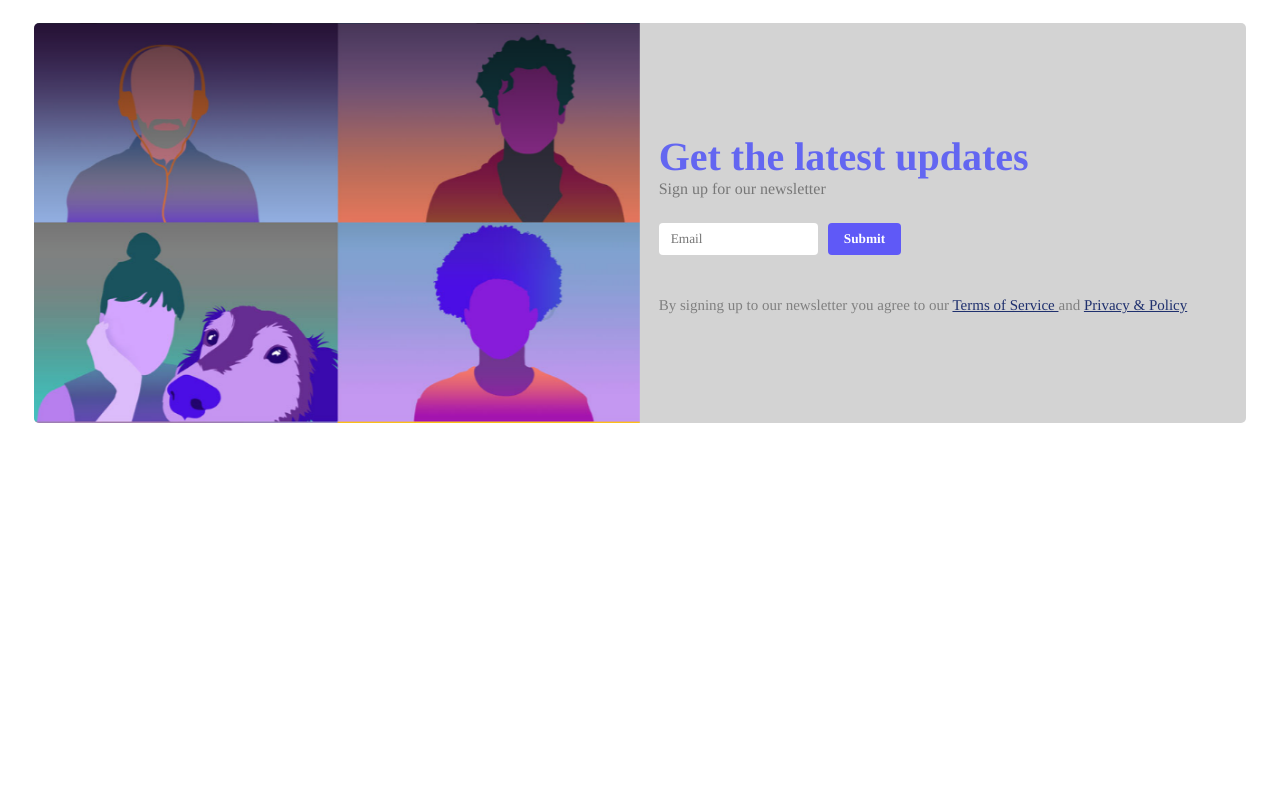
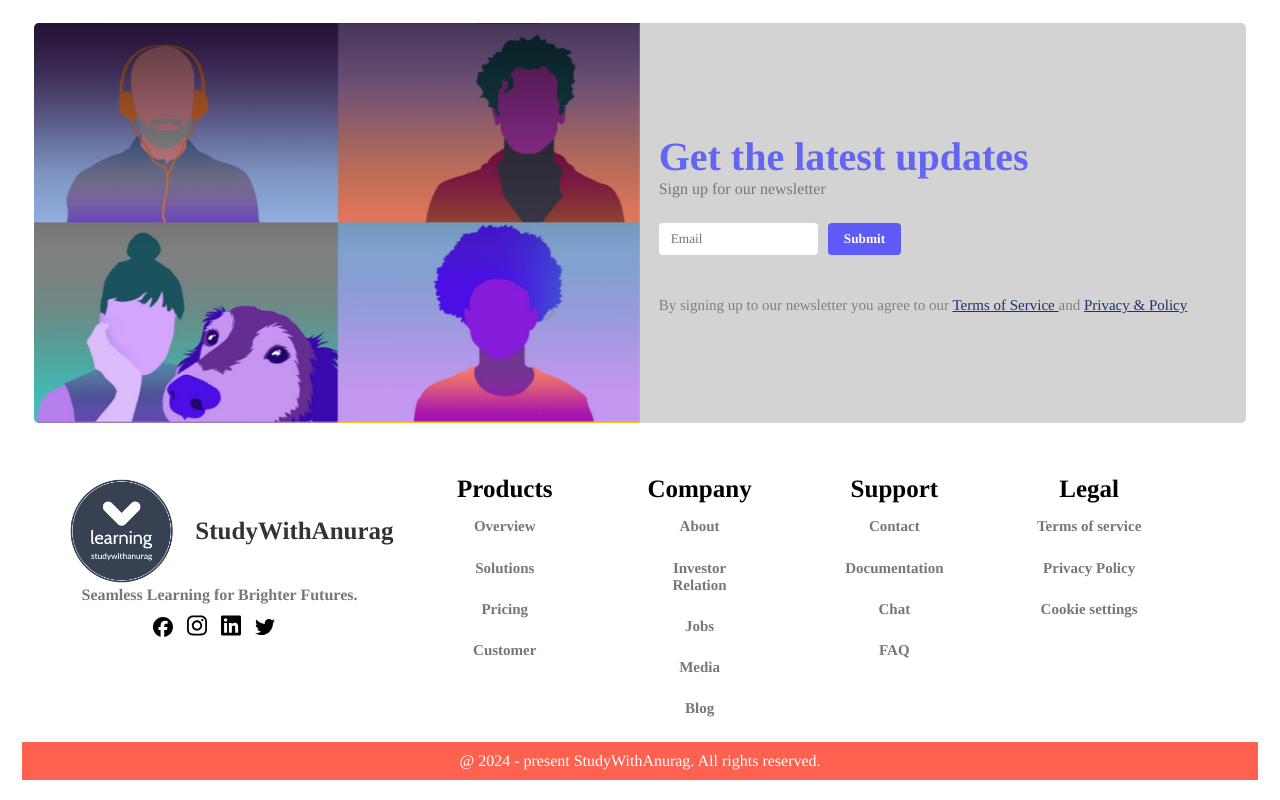
Before and after one commit to Anurag1778/stydywithanurag, a plain HTML site: page index.html in a window 1280 px wide. Shown: the part 1976-2776 px from the top of the page. Before the commit the page ends 2431 px from the top, so only its background shows below. Drawn offline with Linux system fonts and the light colour scheme.

Commit message:
completed

```diff
--- a/index.html
+++ b/index.html
@@ -194,10 +194,10 @@
         <div class="testimonial-grid">
           <div class="testimonial-card">
             <div class="testimonial-text">
-              "Udemy has been a great platform to stay competitive in the digital
-              transformation of the workplace by offering fresh, relevant,
-              personalized on-demand learning content powered by a dynamic
-              content marketplace."
+              "Udemy has been a great platform to stay competitive in the
+              digital transformation of the workplace by offering fresh,
+              relevant, personalized on-demand learning content powered by a
+              dynamic content marketplace."
             </div>
 
             <div class="testimonial-avatar">
@@ -208,7 +208,9 @@
             </div>
             <div class="testimonial-details">
               <h3 class="testimonial-name">Karen Hunter</h3>
-              <p class="testimonial-desc">America's Team Lead<br />Learning & Development</p>
+              <p class="testimonial-desc">
+                America's Team Lead<br />Learning & Development
+              </p>
             </div>
           </div>
 
@@ -228,7 +230,9 @@
             </div>
             <div class="testimonial-details">
               <h3 class="testimonial-name">Chris Hemsworth</h3>
-              <p class="testimonial-desc">Global Head of Capability Development<br />North America</p>
+              <p class="testimonial-desc">
+                Global Head of Capability Development<br />North America
+              </p>
             </div>
           </div>
 
@@ -257,39 +261,27 @@
       </div>
     </div>
 
-
     <div class="newsletter-container">
       <div class="newsletter-content">
         <div class="news-left">
-      <img src="./images/news.png" alt="">
+          <img src="./images/news.png" alt="" />
         </div>
         <div class="news-right">
           <div class="news-info">
-        <h2 class="news-title">
-Get the latest updates
-        </h2>
-        <p class="news-desc">
-Sign up for our newsletter
-        </p>
+            <h2 class="news-title">Get the latest updates</h2>
+            <p class="news-desc">Sign up for our newsletter</p>
           </div>
 
-
           <form class="news-form">
-        <input class="news-email" placeholder="Email"/>
+            <input class="news-email" placeholder="Email" />
             <button class="news-send-button">Submit</button>
           </form>
 
-
-
           <div class="privacy-policy">
             By signing up to our newsletter you agree to our
-        <a class="news-link">
-          Terms of Service
-        </a>
+            <a class="news-link"> Terms of Service </a>
             and
-        <a class="news-link">
-Privacy & Policy
-        </a>
+            <a class="news-link"> Privacy & Policy </a>
           </div>
         </div>
       </div>
@@ -300,5 +292,77 @@ Privacy & Policy
 
 
 
+    <div class="footer-container">
+      <footer class="footer">
+        <div class="footer-top">
+          <div class="comp-logo">
+            <a href="#" class="logo-link">
+              <img src="./images/logo.png" alt="" class="logo" />
+              StudyWithAnurag
+            </a>
+            <p class="filter-text">Seamless Learning for Brighter Futures.</p>
+            <div class="social">
+              <a href="#" class="social-link">
+                <img src="./images/facebook.svg" alt="" class="social-icon" />
+              </a>
+              <a href="#" class="social-link">
+                <img src="./images/instagram.svg" alt="" class="social-icon" />
+              </a>
+              <a href="#" class="social-link">
+                <img src="./images/linkedin.svg" alt="" class="social-icon" />
+              </a>
+              <a href="#" class="social-link">
+                <img src="./images/twitter.svg" alt="" class="social-icon" />
+              </a>
+            </div>
+          </div>
+
+          <div class="footer-grid">
+            <div class="footer-grid-column">
+              <div class="footer-grid-heading">Products</div>
+              <ul class="footer-links-list">
+                <li><a href="#overview" class="footer-link">Overview</a></li>
+                <li><a href="#overview" class="footer-link">Solutions</a></li>
+                <li><a href="#overview" class="footer-link">Pricing</a></li>
+                <li><a href="#overview" class="footer-link">Customer</a></li>
+              </ul>
+            </div>
+            <div class="footer-grid-column">
+              <div class="footer-grid-heading">Company</div>
+              <ul class="footer-links-list">
+                <li><a href="#overview" class="footer-link">About</a></li>
+                <li><a href="#overview" class="footer-link">Investor <br/>Relation</a></li>
+                <li><a href="#overview" class="footer-link">Jobs</a></li>
+                <li><a href="#overview" class="footer-link">Media</a></li>
+                <li><a href="#overview" class="footer-link">Blog</a></li>
+              </ul>
+            </div>
+            <div class="footer-grid-column">
+              <div class="footer-grid-heading">Support</div>
+              <ul class="footer-links-list">
+                <li><a href="#overview" class="footer-link">Contact</a></li>
+                <li><a href="#overview" class="footer-link">Documentation</a></li>
+                <li><a href="#overview" class="footer-link">Chat</a></li>
+                <li><a href="#overview" class="footer-link">FAQ</a></li>
+              </ul>
+            </div>
+            <div class="footer-grid-column">
+              <div class="footer-grid-heading">Legal</div>
+              <ul class="footer-links-list">
+                <li><a href="#overview" class="footer-link">Terms of service</a></li>
+                <li><a href="#overview" class="footer-link">Privacy Policy</a></li>
+                <li><a href="#overview" class="footer-link">Cookie settings</a></li>
+              </ul>
+            </div>
+            <!-- Repeat similar blocks for other columns -->
+
+          </div>
+        </div>
+
+        <div class="footer-copyright">
+          @ 2024 - present StudyWithAnurag. All rights reserved.
+        </div>
+      </footer>
+    </div>
 </body>
 </html>
--- a/style.css
+++ b/style.css
@@ -567,11 +567,124 @@ color: gray;
 padding: 0.3rem;
 font-size: 15px;
 color: gray;
+}
 
-}
+
 
 
 .news-link{
   text-decoration: underline;
   color: #1f306e;
 }
+
+
+.footer-container {
+  background-color:#ffffff;
+  padding: 20px;
+  max-width: 100%;
+
+
+}
+
+/* Style for the footer */
+.footer {
+  max-width: 1280px;
+  margin: 0 auto;
+  text-align: center;
+
+}
+
+.filter-text{
+  color: #777;
+  font-weight: bold;
+}
+
+
+.footer-top{
+  display: flex;
+  flex-direction: row;
+
+}
+
+/* Style for the logo */
+.comp-logo {
+  margin-bottom: 20px;
+  width: 32%;
+
+}
+
+.logo-link {
+  text-decoration: none;
+  color: #333;
+  font-weight: bold;
+  font-size: 25px;
+  display: flex;
+  align-items: center;
+  justify-content: center;
+}
+
+.logo {
+  max-width:150px;
+
+}
+
+/* Style for the social icons */
+.social {
+  margin-top: 10px;
+}
+
+.social-link {
+  margin-right: 10px;
+  text-decoration: none;
+  color: #333;
+}
+
+.social-icon {
+  max-width: 20px;
+}
+
+/* Style for the footer grid */
+.footer-grid {
+  display: flex;
+  justify-content: space-between;
+  margin-bottom: 20px;
+  width: 63%;
+}
+
+.footer-grid-column {
+  flex: 1;
+  margin-right: 20px;
+}
+
+.footer-grid-heading {
+  font-weight: bold;
+  font-size: 25px;
+  color: #000000;
+  margin-bottom: 15px;
+}
+
+.footer-links-list {
+  list-style: none;
+  padding: 0;
+
+  display: flex;
+  flex-direction: column;
+  gap: 1.2rem ;
+
+}
+
+.footer-link {
+  text-decoration: none;
+  color: #777;
+  display: block;
+  font-weight: bold;
+  margin-bottom: 5px;
+  font-size: 15px;
+}
+
+/* Style for the copyright section */
+.footer-copyright {
+  background-color: #FF6150;
+  color: #fff;
+  padding: 10px;
+}
```
Also changed, not shown: images/facebook.svg (added), images/instagram.svg (added), images/linkedin.svg (added), images/logo.png (added), images/twitter.svg (added). Lines whose indentation alone changed are shown as unchanged.
